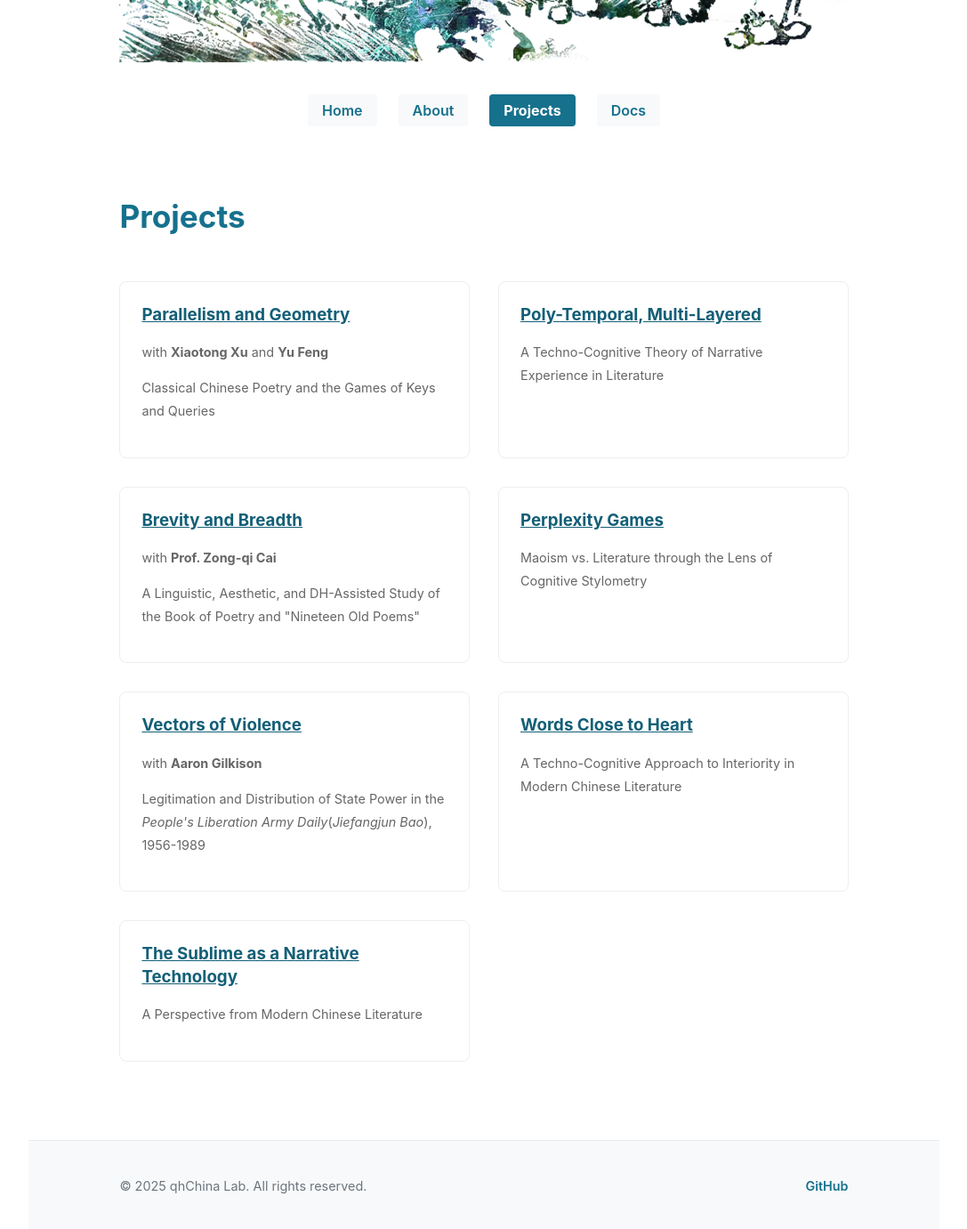
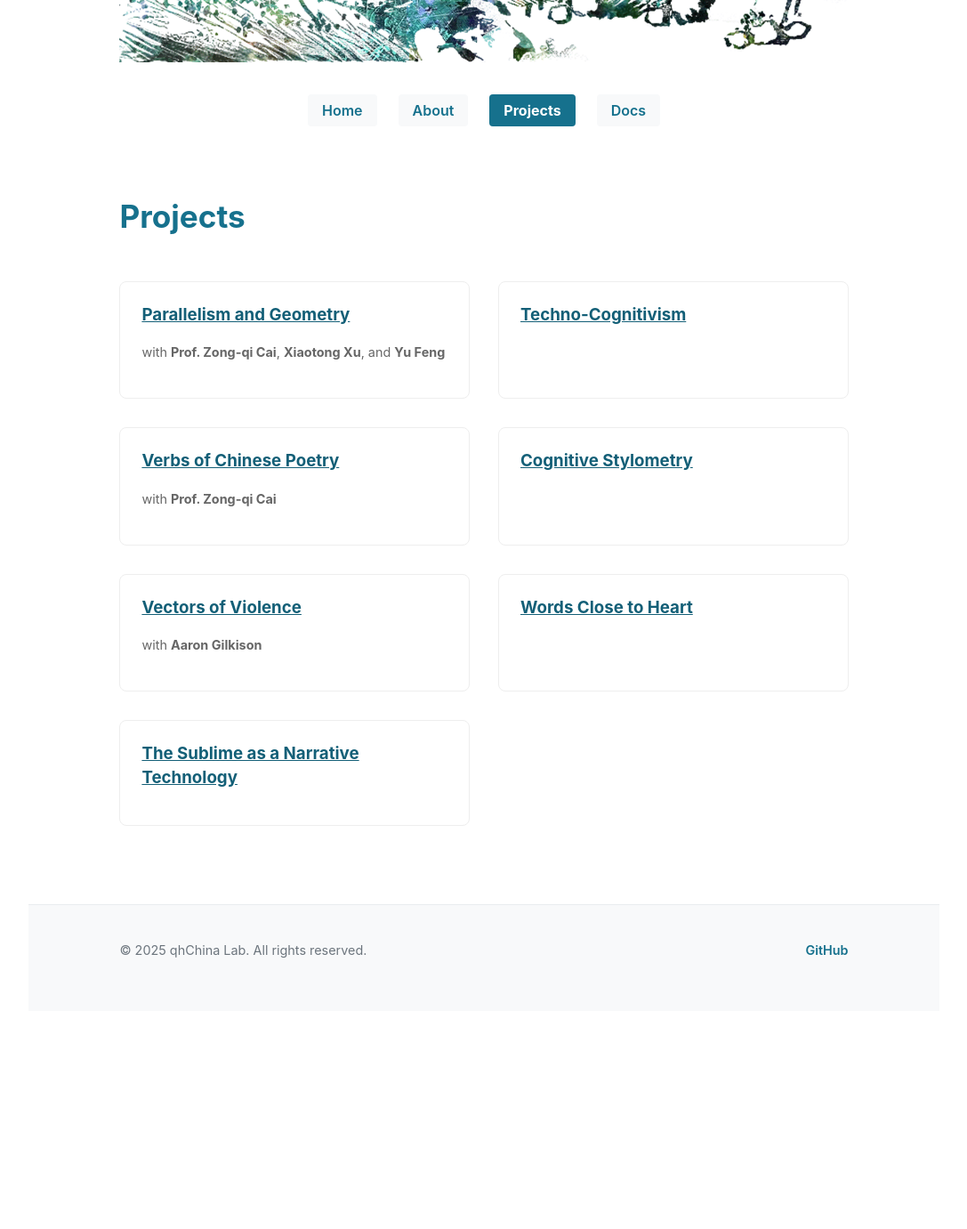
Before and after one commit to mcjkurz/qhchina, a Jekyll site: the page built from docs/projects/index.md, in a window 1280 px wide and 1400 px high, scrolled down 379 px. Shown: the top 1381 px of the window at 89% size, without its empty margins (96-1183 px from the left). Built offline with Jekyll 4.4.1, drawn with Linux system fonts in a browser that asks for light colours; after the commit the page ends 1515 px from its top, so only the background shows below that.

Commit message:
webpage small changes

```diff
--- a/docs/projects/index.md
+++ b/docs/projects/index.md
@@ -39,33 +39,26 @@ permalink: /projects/
 <div class="projects-grid">
     <div class="project-card">
         <h3><a href="{{ site.baseurl }}/projects/parallelism-geometry/">Parallelism and Geometry</a></h3>
-        <p>with <strong>Xiaotong Xu</strong> and <strong>Yu Feng</strong></p>
-        <p>Classical Chinese Poetry and the Games of Keys and Queries</p>
+        <p>with <strong>Prof. Zong-qi Cai</strong>, <strong>Xiaotong Xu</strong>, and <strong>Yu Feng</strong></p>
     </div>
     <div class="project-card">
-        <h3><a href="{{ site.baseurl }}/projects/poly-temporal-multi-layered/">Poly-Temporal, Multi-Layered</a></h3>
-        <p>A Techno-Cognitive Theory of Narrative Experience in Literature</p>
+        <h3><a href="{{ site.baseurl }}/projects/techno-cognitivism">Techno-Cognitivism</a></h3>
     </div>
     <div class="project-card">
-        <h3><a href="{{ site.baseurl }}/projects/brevity-and-breadth/">Brevity and Breadth</a></h3>
+        <h3><a href="{{ site.baseurl }}/projects/verbs-chinese-poetry/">Verbs of Chinese Poetry</a></h3>
         <p>with <strong>Prof. Zong-qi Cai</strong></p>
-        <p>A Linguistic, Aesthetic, and DH-Assisted Study of the Book of Poetry and "Nineteen Old Poems"</p>
     </div>
     <div class="project-card">
-        <h3><a href="{{ site.baseurl }}/projects/perplexity-games/">Perplexity Games</a></h3>
-        <p>Maoism vs. Literature through the Lens of Cognitive Stylometry</p>
+        <h3><a href="{{ site.baseurl }}/projects/cognitive-stylometry/">Cognitive Stylometry</a></h3>
     </div>
     <div class="project-card">
         <h3><a href="{{ site.baseurl }}/projects/vectors-of-violence/">Vectors of Violence</a></h3>
         <p>with <strong>Aaron Gilkison</strong></p>
-        <p>Legitimation and Distribution of State Power in the <i>People's Liberation Army Daily</i>(<i>Jiefangjun Bao</i>), 1956-1989</p>
     </div>
     <div class="project-card">
         <h3><a href="{{ site.baseurl }}/projects/words-close-to-heart/">Words Close to Heart</a></h3>
-        <p>A Techno-Cognitive Approach to Interiority in Modern Chinese Literature</p>
     </div>
     <div class="project-card">
         <h3><a href="{{ site.baseurl }}/projects/sublime-narrative/">The Sublime as a Narrative Technology</a></h3>
-        <p>A Perspective from Modern Chinese Literature</p>
     </div>
 </div>
--- a/docs/projects/brevity-and-breadth/index.md
+++ b/docs/projects/verbs-chinese-poetry/index.md
@@ -1,12 +1,14 @@
 ---
 layout: default
 title: Brevity and Breadth
-permalink: /projects/brevity-and-breadth/
+permalink: /projects/verbs-chinese-poetry/
 ---
 
-# Brevity and Breadth
+# About
 
-## A Linguistic, Aesthetic, and DH-Assisted Study of the *Book of Poetry* and "Nineteen Old Poems"
+# Publications
+
+## Brevity and Breadth: A Linguistic, Aesthetic, and DH-Assisted Study of the *Book of Poetry* and "Nineteen Old Poems"
 
 <img src="main.png" alt="Brevity and Breadth" style="max-width: 100%; height: auto; margin: 2rem auto; display: block;">
 
```
Also changed, not shown: docs/projects/cognitive-stylometry/index.md (renamed from docs/projects/perplexity-games/index.md, +5 -3 lines), docs/projects/parallelism-geometry/index.md (+18 -5 lines), docs/projects/techno-cognitivism/index.md (renamed from docs/projects/poly-temporal-multi-layered/index.md, +5 -3 lines), docs/projects/cognitive-stylometry/main.png (renamed from docs/projects/perplexity-games/main.png), docs/projects/techno-cognitivism/main.png (renamed from docs/projects/poly-temporal-multi-layered/main.png), docs/projects/verbs-chinese-poetry/main.png (renamed from docs/projects/brevity-and-breadth/main.png).
